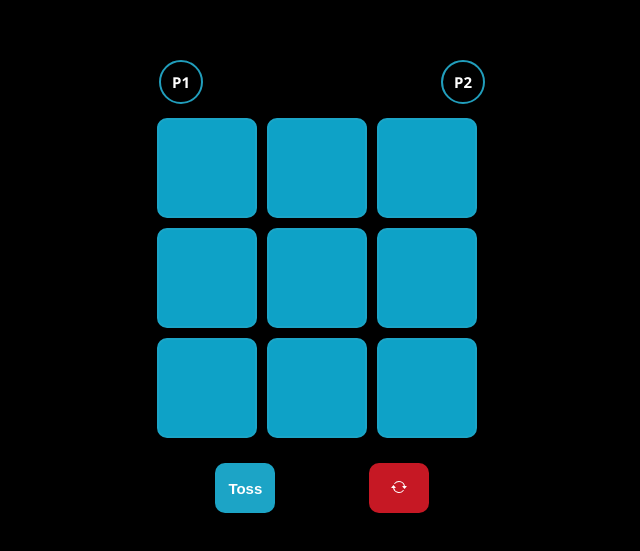
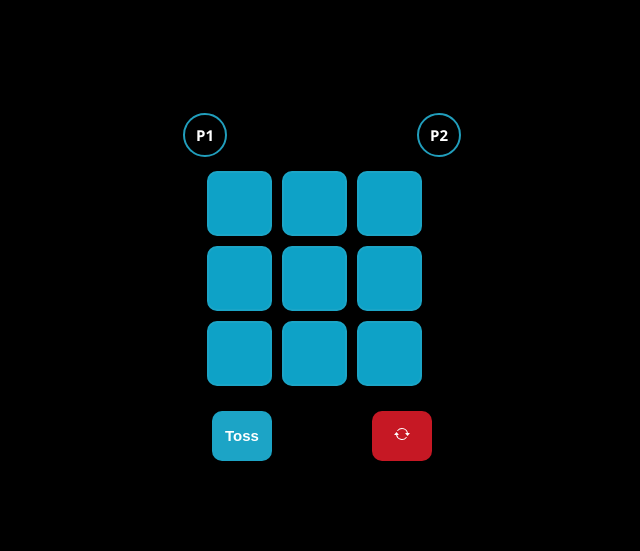
Before and after one commit to musaibmirrr/tictactoe-game, a plain HTML site: page index.html in a window 1280 px wide. Shown: the part 129-680 px from the top of the page, without its empty margins (318-958 px from the left). Drawn offline with nearby package versions, Linux system fonts and the light colour scheme.

Commit message:
Initial Commit

```diff
--- a/index.css
+++ b/index.css
@@ -197,13 +197,13 @@ section {
 
 @media (min-width:480px) {
     .container {
-        width: 270px;
+        width: 220px;
 
     }
 
     .boxes {
-        width: 80px;
-        height: 80px;
+        width: 60px;
+        height: 60px;
     }
 
     body {
@@ -220,12 +220,12 @@ section {
 
     @media (min-width:768px) {
         .container {
-        width: 330px;
+            width: 230px;
         }
 
         .boxes {
-        width: 100px;
-        height: 100px;
+            width: 65px;
+            height: 65px;
         }
 
         body {
@@ -237,10 +237,10 @@ section {
         .nav {
             display: flex;
             justify-content: space-around;
-        width: 400px;
+            width: 328px;
         }
 
         .footer {
-        width: 400px;
+            width: 420px;
         }
     }
--- a/index.html
+++ b/index.html
@@ -7,16 +7,6 @@
     <title>Document</title>
     <link rel="stylesheet" href="index.css">
     <link rel="stylesheet" href="https://fonts.googleapis.com/css?family=Open+Sans:400,600,700">
-    <meta name="viewport" content="width=device-width, initial-scale=1, maximum-scale=1, user-scalable=0">
-    <style>
-        @media (orientation: landscape) {
-
-            html,
-            body {
-                overflow: hidden;
-            }
-        }
-    </style>
 </head>
 
 <body>
```
Lines whose indentation alone changed are shown as unchanged.
